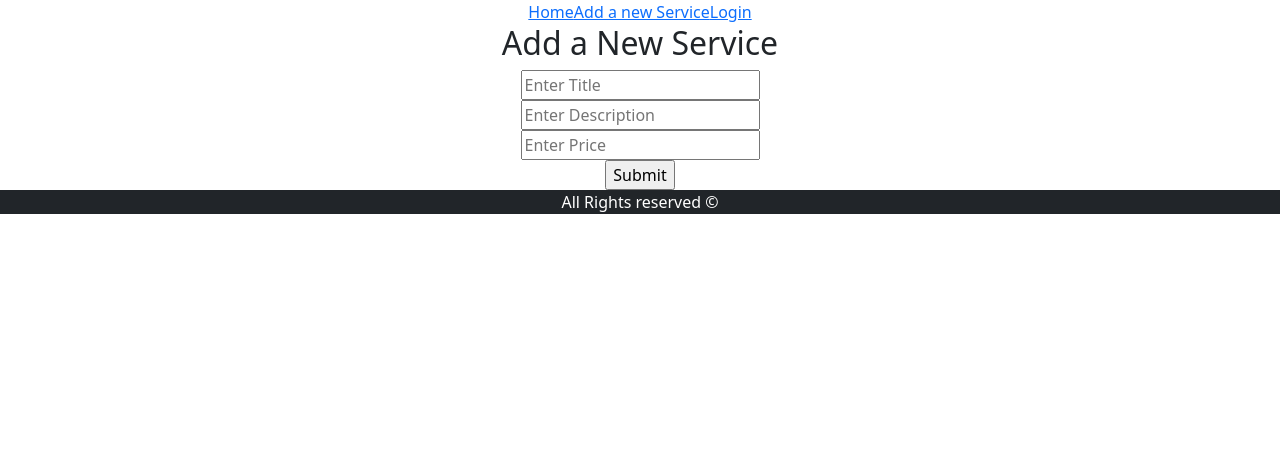
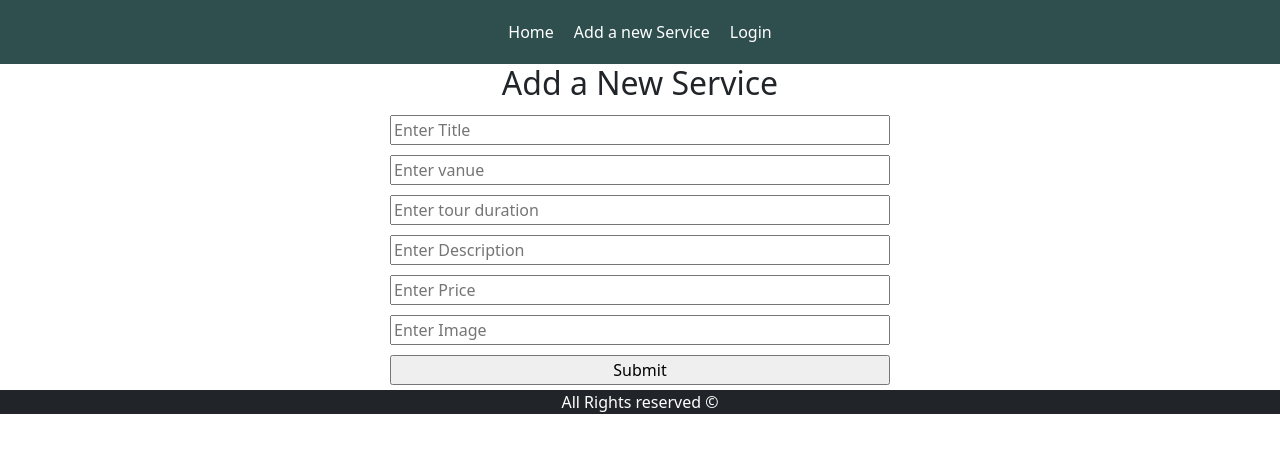
Before and after one commit to sirazulsihab/tourism-or-delivery-website-client-slide, a React (Create React App) app: page /addService in a window 1280 px wide. Shown: the top 452 px of the page. Built offline with nearby package versions, Linux system fonts and the light colour scheme.

Commit message:
google sign in added

```diff
--- /dev/null
+++ b/src/Firebase/Firebase.config.js
@@ -0,0 +1,11 @@
+// Your web app's Firebase configuration
+const firebaseConfig = {
+    apiKey: "AIzaSyCkn0o_1eielRPUPF4ZBRrpOkb0l22G2nM",
+    authDomain: "travel-agency-f07f8.firebaseapp.com",
+    projectId: "travel-agency-f07f8",
+    storageBucket: "travel-agency-f07f8.appspot.com",
+    messagingSenderId: "786172202098",
+    appId: "1:786172202098:web:ce9c571e7e4aa4166046eb"
+  };
+
+  export default firebaseConfig;
--- /dev/null
+++ b/src/Firebase/useFirebase.js
@@ -0,0 +1,7 @@
+import { initializeApp } from "firebase/app";
+import firebaseConfig from "./Firebase.config";
+
+const useFirebase = () => {
+    initializeApp(firebaseConfig);
+}
+export default useFirebase;
--- /dev/null
+++ b/src/components/AddService/AddService.css
@@ -0,0 +1,4 @@
+.add-service-form input{
+    margin:5px 0;
+    width: 500px;
+}
--- a/src/components/AddService/AddService.js
+++ b/src/components/AddService/AddService.js
@@ -1,19 +1,32 @@
 import React from 'react';
+import './AddService.css';
 import { useForm } from 'react-hook-form';
 
 const AddService = () => {
     const { register, handleSubmit, watch, formState: { errors } } = useForm();
     const onSubmit = data => {
-        console.log(data);
+        const url = 'http://localhost:5000/services';
+        fetch(url, {
+            method: 'post',
+            headers : {
+                'content-type': 'application/json'
+            },
+            body:JSON.stringify(data)
+        })
+        .then(res => res.json())
+        .then(data => console.log(data))
     };
 
     return (
-        <div>
+        <div className="add-service-form">
             <h2>Add a New Service</h2>
             <form onSubmit={handleSubmit(onSubmit)}>
-            <input placeholder="Enter Title" {...register("title", { required: true })} /> <br />
+            <input placeholder="Enter Title" {...register("name", { required: true })} /> <br />
+            <input placeholder="Enter vanue" {...register("vanue", { required: true })} /> <br />
+            <input placeholder="Enter tour duration" {...register("duration", { required: true })} /> <br />
             <input placeholder="Enter Description" {...register("description")} /> <br />
             <input placeholder="Enter Price" {...register("price", { required: true })} /> <br />
+            <input placeholder="Enter Image" {...register("img", { required: true })} /> <br />
             {/* errors will return when field validation fails  */}
             {errors.exampleRequired && <span>This field is required</span>}
 
--- /dev/null
+++ b/src/components/Header/Header.css
@@ -0,0 +1,9 @@
+.menu{
+    background-color: darkslategrey;
+}
+.menu a{
+    display: inline-block;
+    padding: 20px 10px;
+    text-decoration: none;
+    color:#fff;
+}
--- a/src/components/Header/Header.js
+++ b/src/components/Header/Header.js
@@ -1,9 +1,10 @@
 import React from 'react';
+import './Header.css';
 import { Link } from 'react-router-dom';
 
 const Header = () => {
     return (
-        <div>
+        <div className="menu">
             <Link to="/">Home</Link>
             <Link to="/addService">Add a new Service</Link>
             <Link to="/login">Login</Link>
--- a/src/components/Home/Home.js
+++ b/src/components/Home/Home.js
@@ -21,8 +21,8 @@ const Home = () => {
                 alt="First slide"
                 />
                 <Carousel.Caption>
-                <h5>First slide label</h5>
-                <p>Nulla vitae elit libero, a pharetra augue mollis interdum.</p>
+                <h5>Kuakata sea beach</h5>
+                <p>Best place for tour. don't mistake to enjoy</p>
                 </Carousel.Caption>
             </Carousel.Item>
             <Carousel.Item>
@@ -32,8 +32,8 @@ const Home = () => {
                 alt="Second slide"
                 />
                 <Carousel.Caption>
-                <h5>Second slide label</h5>
-                <p>Lorem ipsum dolor sit amet, consectetur adipiscing elit.</p>
+                <h5>Kuakata sea beach</h5>
+                <p>Best place for tour. don't mistake to enjoy</p>
                 </Carousel.Caption>
             </Carousel.Item>
 
@@ -44,8 +44,8 @@ const Home = () => {
                 alt="Second slide"
                 />
                 <Carousel.Caption>
-                <h5>Second slide label</h5>
-                <p>Lorem ipsum dolor sit amet, consectetur adipiscing elit.</p>
+                <h5>Kuakata sea beach</h5>
+                <p>Best place for tour. don't mistake to enjoy</p>
                 </Carousel.Caption>
             </Carousel.Item>
 
--- a/src/components/Login/Login.js
+++ b/src/components/Login/Login.js
@@ -1,9 +1,24 @@
 import React from 'react';
+import { getAuth, signInWithPopup, GoogleAuthProvider } from "firebase/auth";
+import useFirebase from '../../Firebase/useFirebase';
 
 const Login = () => {
+    useFirebase();
+    const provider = new GoogleAuthProvider();
+
+    const auth = getAuth();
+    const handleGoogleSignIn = () => {
+        signInWithPopup(auth, provider)
+        .then(result => {
+            const user = result.user;
+            console.log(user)
+        })
+    }
+
     return (
         <div>
             <h1>Login Page</h1>
+            <button className="btn btn-primary" onClick={handleGoogleSignIn}>Google Signin</button>
         </div>
     );
 };
```
Also changed, not shown: 1 other file (tests, documents, lock files or other folders).
